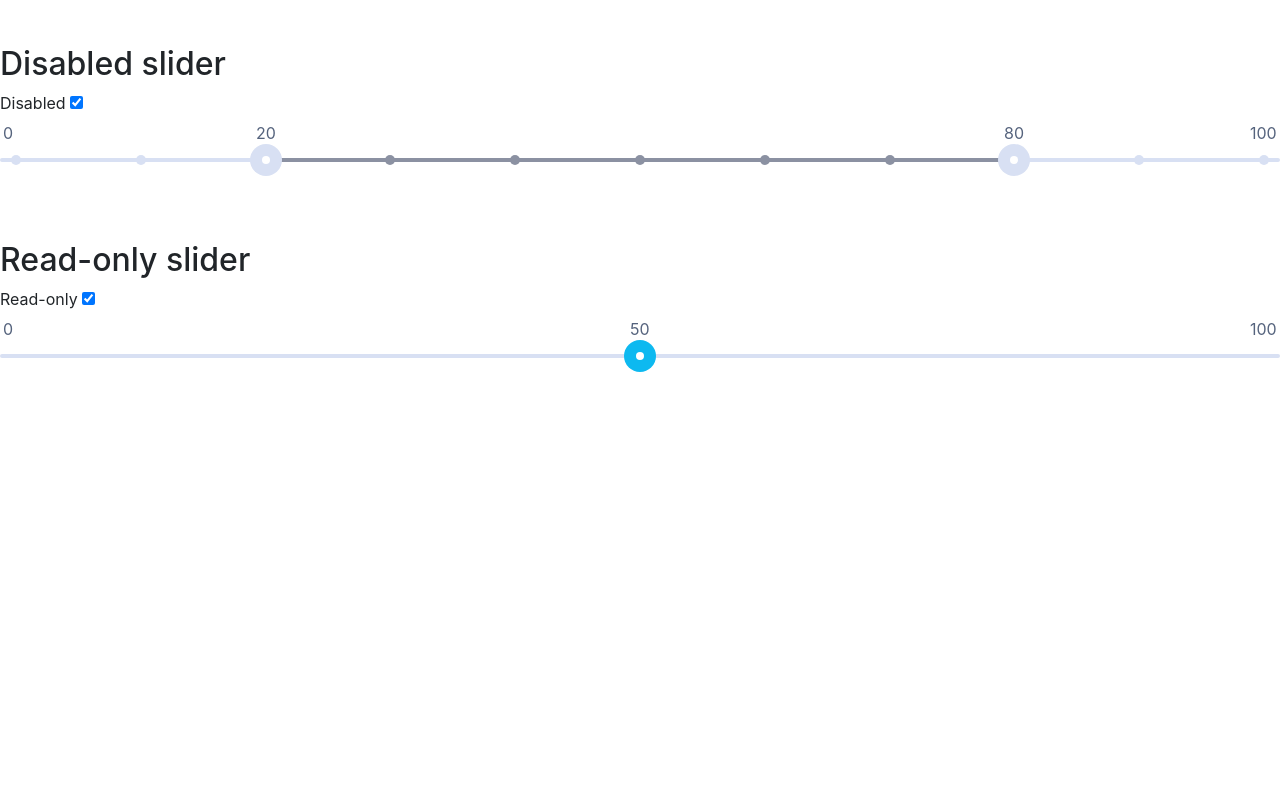
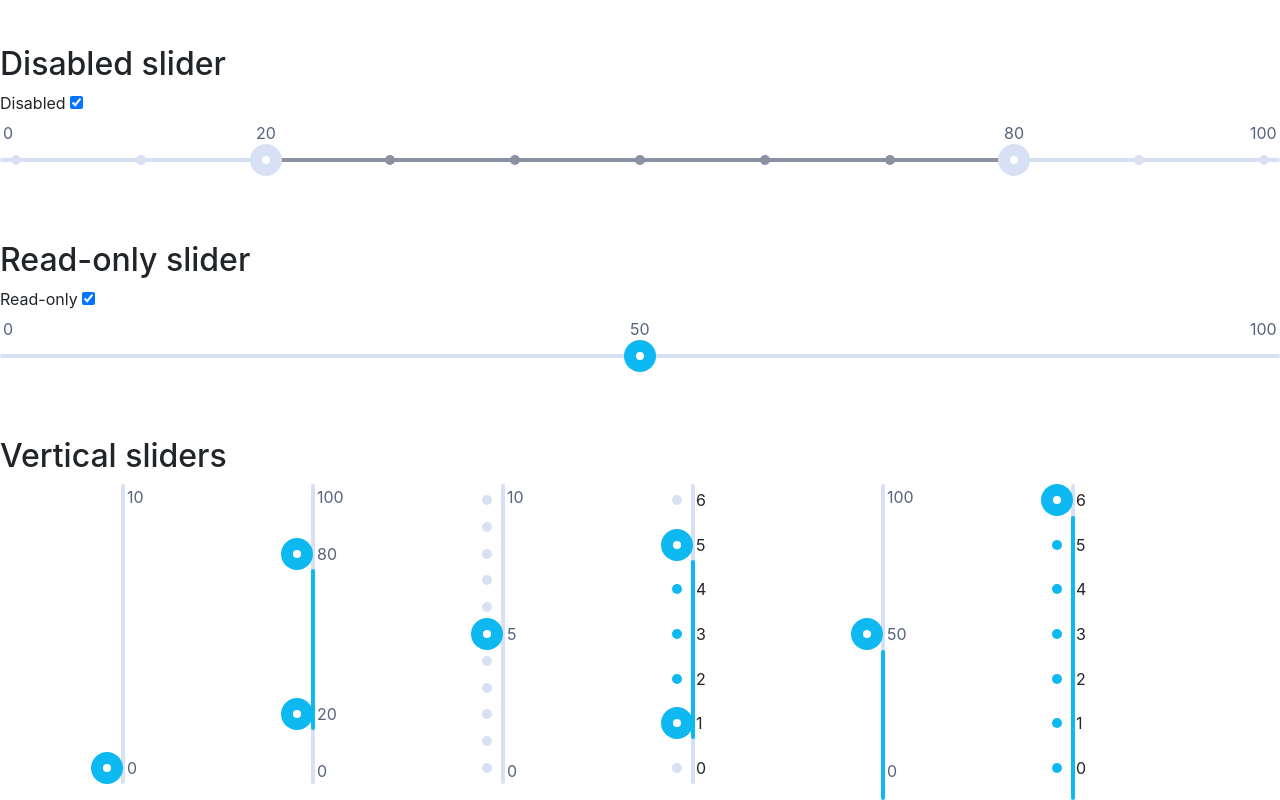
Before and after one commit to angular-slider/ngx-slider, an Angular app: page / in a window 1280 px wide. Shown: the part 5720-6520 px from the top of the page. Before the commit the page ends 6093 px from the top, so only its background shows below. Built offline with nearby package versions, Linux system fonts and the light colour scheme.

Commit message:
Add vertical sliders examples

```diff
--- a/src/app/app.component.html
+++ b/src/app/app.component.html
@@ -153,3 +153,34 @@ Current letter: {{this.indexToLetter(alphabetSlider.value)}}
 <h2>Read-only slider</h2>
 <label>Read-only <input type="checkbox" [(ngModel)]="readOnlySliderCheckbox" (change)="onChangeReadOnlySliderCheckbox()"></label>
 <ng2-slider [(value)]="readOnlySlider.value" [options]="readOnlySlider.options"></ng2-slider>
+
+
+<!-- TODO: Fix CSS styling where the sliders fall apart -->
+<h2>Vertical sliders</h2>
+<div class="container">
+  <div class="row" style="height: 300px;">
+    <div class="col-2">
+      <ng2-slider [(value)]="verticalSlider1.value" [options]="verticalSlider1.options"></ng2-slider>
+    </div>
+
+    <div class="col-2">
+      <ng2-slider [(value)]="verticalSlider2.minValue" [(highValue)]="verticalSlider2.maxValue" [options]="verticalSlider2.options"></ng2-slider>
+    </div>
+
+    <div class="col-2">
+      <ng2-slider [(value)]="verticalSlider3.value" [options]="verticalSlider3.options"></ng2-slider>
+    </div>
+
+    <div class="col-2">
+      <ng2-slider [(value)]="verticalSlider4.minValue" [(highValue)]="verticalSlider4.maxValue" [options]="verticalSlider4.options"></ng2-slider>
+    </div>
+
+    <div class="col-2">
+      <ng2-slider [(value)]="verticalSlider5.value" [options]="verticalSlider5.options"></ng2-slider>
+    </div>
+
+    <div class="col-2">
+      <ng2-slider [(value)]="verticalSlider6.value" [options]="verticalSlider6.options"></ng2-slider>
+    </div>
+  </div>
+</div>
--- a/src/app/app.component.ts
+++ b/src/app/app.component.ts
@@ -447,6 +447,70 @@ export class AppComponent {
     }
   };
 
+  verticalSlider1: SimpleSliderModel = {
+    value: 0,
+    options: {
+      floor: 0,
+      ceil: 10,
+      vertical: true
+    }
+  };
+
+  verticalSlider2: RangeSliderModel = {
+    minValue: 20,
+    maxValue: 80,
+    options: {
+      floor: 0,
+      ceil: 100,
+      vertical: true
+    }
+  };
+
+  verticalSlider3: SimpleSliderModel = {
+    value: 5,
+    options: {
+      floor: 0,
+      ceil: 10,
+      vertical: true,
+      showTicks: true
+    }
+  };
+
+  verticalSlider4: RangeSliderModel = {
+    minValue: 1,
+    maxValue: 5,
+    options: {
+      floor: 0,
+      ceil: 6,
+      vertical: true,
+      showTicksValues: true
+    }
+  };
+
+  verticalSlider5: SimpleSliderModel = {
+    value: 50,
+    options: {
+      floor: 0,
+      ceil: 100,
+      vertical: true,
+      showSelectionBar: true
+    }
+  };
+
+  verticalSlider6: SimpleSliderModel = {
+    value: 6,
+    options: {
+      floor: 0,
+      ceil: 6,
+      vertical: true,
+      showSelectionBar: true,
+      showTicksValues: true,
+      ticksValuesTooltip: function (v) {
+        return 'Tooltip for ' + v;
+      }
+    }
+  };
+
   createDateRange(): Date[] {
     const dates: Date[] = [];
     for (let i = 1; i <= 31; i++) {
```
